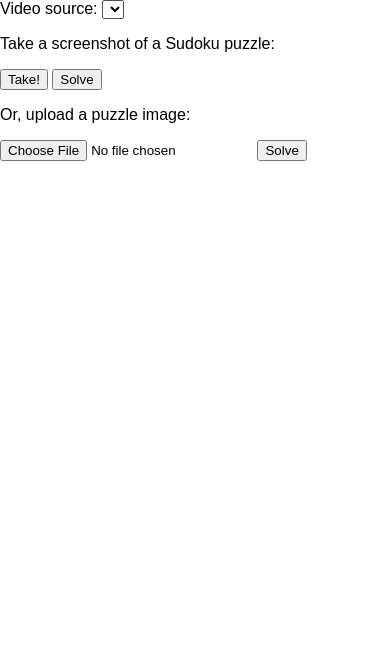
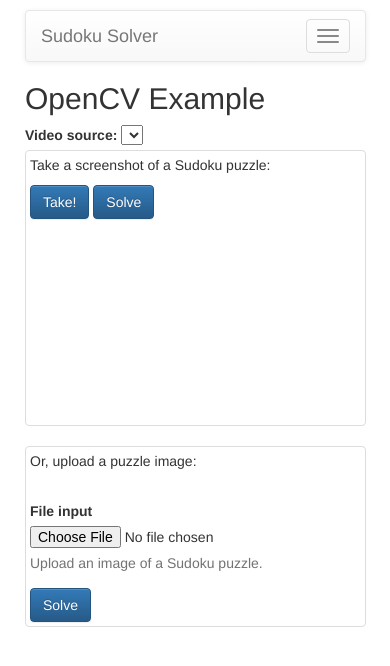
Before and after one commit to GoogleCloudPlatform/appengine-opencv-sudoku-python, a Python web app: template templates/index.html in a window 390 px wide; the page is wider, and only the part inside the window is pictured. Shown: the top 666 px of that part. Run offline with Jinja, Linux system fonts and the light colour scheme; the template is opened without the code that fills it, so the values that code supplies are empty; some libraries are stand-ins or nearby versions.

Commit message:
a start at making the UI a bit nicer, via Bootstrap

```diff
--- a/templates/base.html
+++ b/templates/base.html
@@ -1,22 +1,47 @@
 <!DOCTYPE html>
 <html>
   <head>
+    <meta charset="utf-8">
+    <meta http-equiv="X-UA-Compatible" content="IE=edge">
+    <meta name="viewport" content="width=device-width, initial-scale=1">
     <title>
       OpenCV Example
     </title>
     <style type="text/css">
-      body {
-        width:1400px;
-        margin:0px auto;
-        font-family: Arial, Helvetica, sans-serif;
+      /*body {*/
+        /*width:1400px;*/
+        /*width:95%;*/
+        /*margin:20px;*/
+        /*font-family: Arial, Helvetica, sans-serif;*/
+      /*}*/
+      .abox {
+        display: block;
+        padding: 4px;
+        margin-bottom: 20px;
+        border: 1px solid #ddd;
+        border-radius: 4px;
       }
-
       #error {
         color: #800;
       }
     </style>
+    <!-- Bootstrap -->
+    <link rel="stylesheet" href="//netdna.bootstrapcdn.com/bootstrap/3.1.1/css/bootstrap.min.css">
+    <link rel="stylesheet" href="//netdna.bootstrapcdn.com/bootstrap/3.1.1/css/bootstrap-theme.min.css">
+    <!-- HTML5 Shim and Respond.js IE8 support of HTML5 elements and media queries -->
+    <!-- WARNING: Respond.js doesn't work if you view the page via file:// -->
+    <!--[if lt IE 9]>
+      <script src="https://oss.maxcdn.com/libs/html5shiv/3.7.0/html5shiv.js"></script>
+      <script src="https://oss.maxcdn.com/libs/respond.js/1.4.2/respond.min.js"></script>
+    <![endif]-->
   </head>
-  <body>
+   <body style="margin:10px;width:95%;">
+    <!-- jQuery (necessary for Bootstrap's JavaScript plugins) -->
+    <script src="https://ajax.googleapis.com/ajax/libs/jquery/1.11.0/jquery.min.js"></script>
+    <!-- Include all compiled plugins (below), or include individual files as needed -->
+    <script src="//netdna.bootstrapcdn.com/bootstrap/3.1.1/js/bootstrap.min.js"></script>
+    <div class="container">
     {% block content %}{% endblock %}
+    </div> <!-- end container-->
   </body>
 </html>
--- a/templates/index.html
+++ b/templates/index.html
@@ -1,30 +1,73 @@
 {% extends "templates/base.html" %}
 {% block content %}
 
-  <div class='select'>
-    <label for='videoSource'>Video source: </label><select id='videoSource'></select>
+      <!-- Static navbar -->
+      <div class="navbar navbar-default" role="navigation">
+        <div class="container-fluid">
+          <div class="navbar-header">
+            <button type="button" class="navbar-toggle" data-toggle="collapse" data-target=".navbar-collapse">
+              <span class="sr-only">Toggle navigation</span>
+              <span class="icon-bar"></span>
+              <span class="icon-bar"></span>
+              <span class="icon-bar"></span>
+            </button>
+            <a class="navbar-brand" href="/">Sudoku Solver</a>
+          </div>
+          <div class="navbar-collapse collapse">
+            <ul class="nav navbar-nav">
+              <li class="active"><a href="#">Solve</a></li>
+              <li><a href="/gallery">Gallery</a></li>
+              <!-- <li><a href="#">Link</a></li> -->
+            </ul>
+<!--             <ul class="nav navbar-nav navbar-right">
+              <li class="active"><a href="./">Default</a></li>
+              <li><a href="../navbar-static-top/">Static top</a></li>
+              <li><a href="../navbar-fixed-top/">Fixed top</a></li>
+            </ul> -->
+          </div><!--/.nav-collapse -->
+        </div><!--/.container-fluid -->
+      </div>
+
+  <div class="content">
+    <h2>OpenCV Example</h2>
+      <div class='select'>
+        <label for='videoSource'>Video source:&nbsp;</label><select id='videoSource'></select>
+      </div>
+
+    <div class="abox">
+      <p>Take a screenshot of a Sudoku puzzle:</p>
+      <form role="form" action="/solve" enctype="multipart/form-data" method="post">
+        <input type="hidden" name="sudoku" id="sudoku">
+        <button type="button" class="btn btn-primary" id="screenshot-button">Take!</button>
+        <input type="submit" class="btn btn-primary" value="Solve" id="solve">
+      </form> <br/>
+      <div class="row">
+        <div class="col-md-6">
+          <video id="screenshot-stream" style="width:95%;" autoplay></video>
+        </div>
+        <div class="col-md-6">
+          <img id="screenshot" style="width:95%;" src="">
+          <canvas id="screenshot-canvas" style="width:95%;display:none;"></canvas>
+        </div>
+      </div>
+    </div>
+
+    <div class="abox">
+      <p>Or, upload a puzzle image:</p><br/>
+      <form role="form" action="/solve_upld" enctype="multipart/form-data" method="post">
+        <div class="form-group">
+          <label for="sudokufn">File input</label>
+          <input type="file" id ="sudokufn" name="sudoku">
+          <p class="help-block">Upload an image of a Sudoku puzzle.</p>
+        </div>
+        <input type="submit" class="btn btn-primary" value="Solve">
+       </form>
   </div>
 
-    <p>
-    Take a screenshot of a Sudoku puzzle: <br/>
-    <form action="/solve" enctype="multipart/form-data" method="post">
-      <input type="hidden" name="sudoku" id="sudoku">
-      <button type="button" id="screenshot-button">Take!</button>
-      <input type="submit" value="Solve" id="solve">
-    </form>
-    </p>
 
-    <p>
-      Or, upload a puzzle image: <br/>
-      <form action="/solve_upld" enctype="multipart/form-data" method="post">
-        <input type="file" name="sudoku">
-        <input type="submit" value="Solve">
-       </form>
-    </p>
 
-    <video id="screenshot-stream" width="640" height="480" autoplay></video>
-    <img id="screenshot" src="">
-    <canvas id="screenshot-canvas" style="display:none;"></canvas>
+
+</div> <!-- end content -->
 
 <script>
 function errorCallback(e) {
@@ -131,5 +174,4 @@ videoSelect.onchange = start;
 start();
 
 </script>
-
 {% endblock %}
```
Also changed, not shown: main.py (+11 -1 lines), templates/gallery.html (added, +38 -0 lines).
